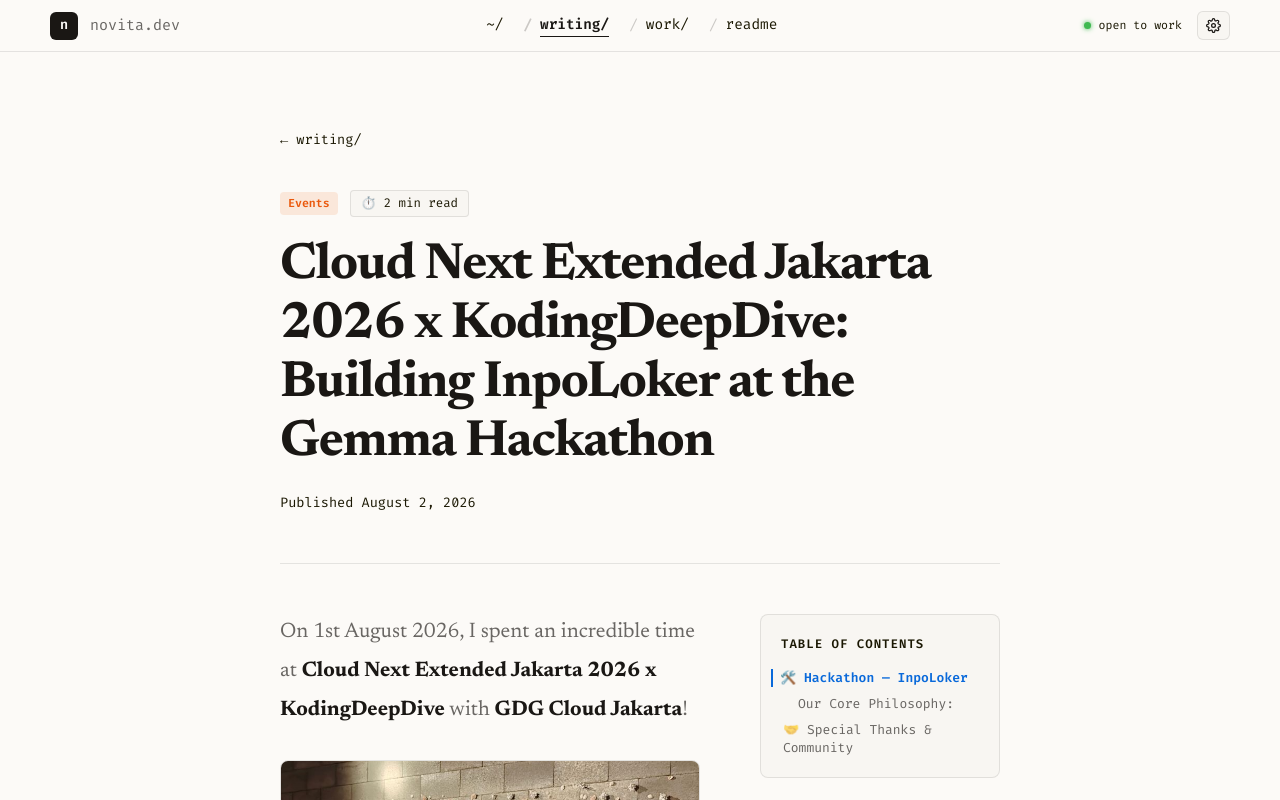
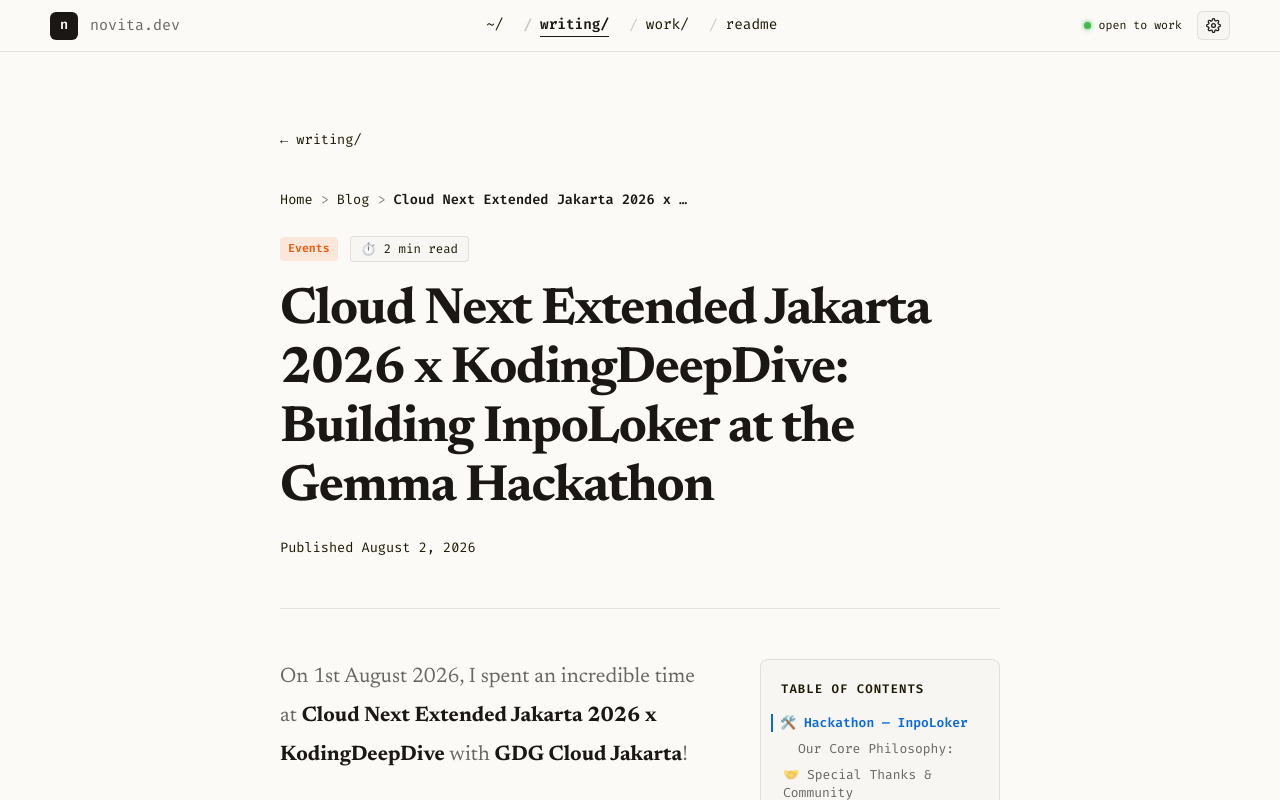
Before and after one commit to novitaguok/novita-s-journal, a Next.js app: page /articles/cloud-next-extended-jakarta-2026-gemma-hackathon in a window 1280 px wide. Shown: the top 800 px of the page. Built offline with nearby package versions, Linux system fonts and the light colour scheme.

Commit message:
feat: improve blog navigation, filtering, and breadcrumbs

```diff
--- a/src/app/articles/page.tsx
+++ b/src/app/articles/page.tsx
@@ -1,11 +1,11 @@
 "use client";
 
-import { useState, useMemo, useEffect } from "react";
+import { useState, useMemo, useEffect, Suspense } from "react";
+import { useSearchParams, useRouter, usePathname } from "next/navigation";
 import { TAG_COLORS } from "../../lib/data";
 import {
   Rule,
   Annotation,
-  CodeBlock,
   Skeleton,
   TagBadge,
 } from "../../components/Shared";
@@ -88,6 +88,7 @@
 const tagGroup: React.CSSProperties = {
   display: "flex",
   gap: "0.35rem",
+  flexWrap: "wrap",
 };
 
 const resultCount: React.CSSProperties = {
@@ -101,18 +102,6 @@
   display: "flex",
   flexDirection: "column",
   gap: "0.5rem",
-};
-
-const emptyState: React.CSSProperties = {
-  textAlign: "center",
-  padding: "3rem 0",
-};
-
-const emptyLabel: React.CSSProperties = {
-  fontFamily: "var(--f-mono)",
-  fontSize: "0.8rem",
-  color: "var(--ink-faint)",
-  marginBottom: "0.5rem",
 };
 
 const SEARCH_ICON_PATH =
@@ -136,6 +125,30 @@
   };
 }
 
+function articleCardStyle(
+  isHovered: boolean,
+  borderColor: string
+): React.CSSProperties {
+  return {
+    borderLeft: `3px solid ${isHovered ? borderColor : "var(--rule)"}`,
+    padding: "1.25rem",
+    background: isHovered ? "var(--canvas-hover)" : "transparent",
+    borderRadius: "0 8px 8px 0",
+    transition: "all 0.2s ease",
+    cursor: "pointer",
+  };
+}
+
+const articleTitle: React.CSSProperties = {
+  fontFamily: "var(--f-display)",
+  fontSize: "1.1rem",
+  fontWeight: 700,
+  color: "var(--ink)",
+  letterSpacing: "-0.015em",
+  lineHeight: 1.25,
+  marginBottom: "0.4rem",
+};
+
 function useDebounce(value: string, delay = 300) {
   const [debounce, setDebounce] = useState(value);
 
@@ -147,74 +160,57 @@
   return debounce;
 }
 
-async function fetchArticles(
-  tag: string,
-  searchQ: string,
-): Promise<ArticleListItem[]> {
-  const param = new URLSearchParams();
-
-  if (tag !== "all") param.set("tag", tag);
-  if (searchQ) param.set("search", searchQ);
-
-  const res = await fetch(`/api/articles?${param}`); // TODO: put in a constant class
+async function fetchArticles(): Promise<ArticleListItem[]> {
+  const res = await fetch("/api/articles");
   const json = await res.json();
-
   return json.data ?? [];
 }
 
-function articleCardStyle(
-  isHovered: boolean,
-  borderColor: string,
-): React.CSSProperties {
-  return {
-    borderLeft: `3px solid ${isHovered ? borderColor : "var(--rule)"}`,
-    padding: "1.25rem",
-    background: isHovered ? "var(--canvas-hover)" : "transparent",
-    borderRadius: "0 8px 8px 0",
-    transition: "all 0.2s ease",
-    cursor: "pointer",
-  };
-}
+function ArticleListContent() {
+  const searchParams = useSearchParams();
+  const router = useRouter();
+  const pathname = usePathname();
 
-const metaRow: React.CSSProperties = {
-  display: "flex",
-  alignItems: "center",
-  gap: "0.6rem",
-  marginBottom: "0.4rem",
-};
-
-const mono058: React.CSSProperties = {
-  fontFamily: "var(--f-mono)",
-  fontSize: "0.58rem",
-  color: "var(--ink-faint)",
-};
-
-const articleTitle: React.CSSProperties = {
-  fontFamily: "var(--f-display)",
-  fontSize: "1.1rem",
-  fontWeight: 700,
-  color: "var(--ink)",
-  letterSpacing: "-0.015em",
-  lineHeight: 1.25,
-  marginBottom: "0.4rem",
-};
-
-export default function ArticleListPage() {
+  const urlTag = searchParams.get("tag") || searchParams.get("category") || "all";
   const [searchQ, setSearchQ] = useState("");
-  const [activeTag, setActiveTag] = useState<string>("all");
   const [hoveredId, setHoveredId] = useState<string | number | null>(null);
-  const [articleList, setArticleList] = useState<ArticleListItem[]>([]);
+  const [allArticles, setAllArticles] = useState<ArticleListItem[]>([]);
   const [loading, setLoading] = useState<boolean>(true);
 
   const debounceSearchQ = useDebounce(searchQ);
 
   useEffect(() => {
     setLoading(true);
-    fetchArticles(activeTag, debounceSearchQ).then((data) => {
-      setArticleList(data);
+    fetchArticles().then((data) => {
+      setAllArticles(data);
       setLoading(false);
     });
-  }, [activeTag, debounceSearchQ]);
+  }, []);
+
+  const handleTagChange = (tag: string) => {
+    const params = new URLSearchParams(searchParams.toString());
+    if (tag === "all") {
+      params.delete("tag");
+      params.delete("category");
+    } else {
+      params.set("tag", tag);
+    }
+    const query = params.toString();
+    router.push(query ? `${pathname}?${query}` : pathname, { scroll: false });
+  };
+
+  const filteredArticles = useMemo(() => {
+    return allArticles.filter((article) => {
+      const matchesTag =
+        urlTag === "all" ||
+        article.tag.toLowerCase() === urlTag.toLowerCase();
+      const matchesSearch =
+        !debounceSearchQ ||
+        article.title.toLowerCase().includes(debounceSearchQ.toLowerCase()) ||
+        article.excerpt.toLowerCase().includes(debounceSearchQ.toLowerCase());
+      return matchesTag && matchesSearch;
+    });
+  }, [allArticles, urlTag, debounceSearchQ]);
 
   return (
     <div style={pageWrapper}>
@@ -223,7 +219,7 @@
         <div style={headerRow}>
           <h2 style={heading}>writing/</h2>
           <span style={headingAnnotation}>
-            things I figured out ({articleList.length} posts)
+            things I figured out ({filteredArticles.length} posts)
           </span>
         </div>
         <Rule style={{ marginBottom: "1.5rem" }} />
@@ -256,8 +252,11 @@
             {TAGS.map((tag) => (
               <button
                 key={tag}
-                onClick={() => setActiveTag(tag)}
-                style={tagButtonStyle(tag, activeTag === tag)}
+                onClick={() => handleTagChange(tag)}
+                style={tagButtonStyle(
+                  tag,
+                  urlTag.toLowerCase() === tag.toLowerCase()
+                )}
               >
                 {tag === "design" ? "Design" : tag === "essay" ? "Essay" : tag}
               </button>
@@ -266,9 +265,9 @@
         </div>
 
         {/* Count */}
-        {!loading && (searchQ || activeTag !== "all") && (
+        {!loading && (searchQ || urlTag !== "all") && (
           <p style={resultCount}>
-            {articleList.length} result{articleList.length !== 1 ? "s" : ""}
+            {filteredArticles.length} result{filteredArticles.length !== 1 ? "s" : ""}
             {searchQ ? ` for "${searchQ}"` : ""}
           </p>
         )}
@@ -303,7 +302,7 @@
                 <Skeleton height={16} width="90%" />
               </div>
             ))
-          ) : articleList.length === 0 ? (
+          ) : filteredArticles.length === 0 ? (
             <div style={{ textAlign: "center", padding: "3rem 0" }}>
               <p
                 style={{
@@ -321,7 +320,7 @@
               />
             </div>
           ) : (
-            articleList.map((article) => (
+            filteredArticles.map((article) => (
               <Link
                 key={article.id}
                 href={`/articles/${article.slug}`}
@@ -332,19 +331,8 @@
                   onMouseLeave={() => setHoveredId(null)}
                   style={articleCardStyle(
                     hoveredId === article.id,
-                    (TAG_COLORS[article.tag] ?? TAG_COLORS["Software Engineering"]).text,
+                    (TAG_COLORS[article.tag] ?? TAG_COLORS["Software Engineering"]).text
                   )}
-                  // style={{
-                  //   borderLeft: `3px solid ${hoveredId === article.id ? "var(--accent)" : "var(--rule)"}`,
-                  //   padding: "1.25rem",
-                  //   background:
-                  //     hoveredId === article.id
-                  //       ? "var(--canvas-hover)"
-                  //       : "transparent",
-                  //   borderRadius: "0 8px 8px 0",
-                  //   transition: "all 0.2s ease",
-                  //   cursor: "pointer",
-                  // }}
                 >
                   <div
                     style={{
@@ -368,7 +356,7 @@
                           year: "numeric",
                           month: "short",
                           day: "numeric",
-                        },
+                        }
                       )}
                     </span>
                     <span
@@ -403,3 +391,11 @@
     </div>
   );
 }
+
+export default function ArticleListPage() {
+  return (
+    <Suspense fallback={<div>Loading...</div>}>
+      <ArticleListContent />
+    </Suspense>
+  );
+}
--- a/src/components/BlogPost.tsx
+++ b/src/components/BlogPost.tsx
@@ -6,6 +6,7 @@
 import remarkGfm from "remark-gfm";
 import { Article } from "@/src/domain/articles/types";
 import { CodeBlock, Rule, TagBadge } from "./Shared";
+import { Breadcrumbs } from "./Breadcrumbs";
 import ArticleLayoutWrapper from "./ArticleLayoutWrapper";
 import GiscusClient from "./GiscusClient";
 
@@ -315,6 +316,13 @@
 
         {/* Article Header */}
         <header style={{ marginBottom: "2.5rem" }}>
+          <Breadcrumbs
+            items={[
+              { label: "Home", href: "/" },
+              { label: "Blog", href: "/articles" },
+              { label: article.title },
+            ]}
+          />
           <div
             style={{
               display: "flex",
--- /dev/null
+++ b/src/components/Breadcrumbs.tsx
@@ -0,0 +1,72 @@
+"use client";
+
+import Link from "next/link";
+import React from "react";
+
+export interface BreadcrumbItem {
+  label: string;
+  href?: string;
+}
+
+interface BreadcrumbsProps {
+  items: BreadcrumbItem[];
+  style?: React.CSSProperties;
+}
+
+export function Breadcrumbs({ items, style = {} }: BreadcrumbsProps) {
+  return (
+    <nav
+      aria-label="Breadcrumb"
+      style={{
+        display: "flex",
+        alignItems: "center",
+        flexWrap: "wrap",
+        gap: "0.4rem",
+        fontFamily: "var(--f-mono)",
+        fontSize: "0.68rem",
+        color: "var(--ink-faint)",
+        marginBottom: "1.25rem",
+        ...style,
+      }}
+    >
+      {items.map((item, idx) => {
+        const isLast = idx === items.length - 1;
+        return (
+          <React.Fragment key={idx}>
+            {idx > 0 && <span style={{ opacity: 0.5, userSelect: "none" }}>&gt;</span>}
+            {item.href && !isLast ? (
+              <Link
+                href={item.href}
+                style={{
+                  color: "var(--ink-faint)",
+                  textDecoration: "none",
+                  transition: "color 0.15s ease",
+                }}
+                onMouseEnter={(e) => (e.currentTarget.style.color = "var(--ink)")}
+                onMouseLeave={(e) =>
+                  (e.currentTarget.style.color = "var(--ink-faint)")
+                }
+              >
+                {item.label}
+              </Link>
+            ) : (
+              <span
+                style={{
+                  color: isLast ? "var(--ink)" : "var(--ink-faint)",
+                  fontWeight: isLast ? 600 : 400,
+                  maxWidth: isLast ? "300px" : "none",
+                  overflow: "hidden",
+                  textOverflow: "ellipsis",
+                  whiteSpace: "nowrap",
+                }}
+                title={item.label}
+              >
+                {item.label}
+              </span>
+            )}
+          </React.Fragment>
+        );
+      })}
+    </nav>
+  );
+}
```
